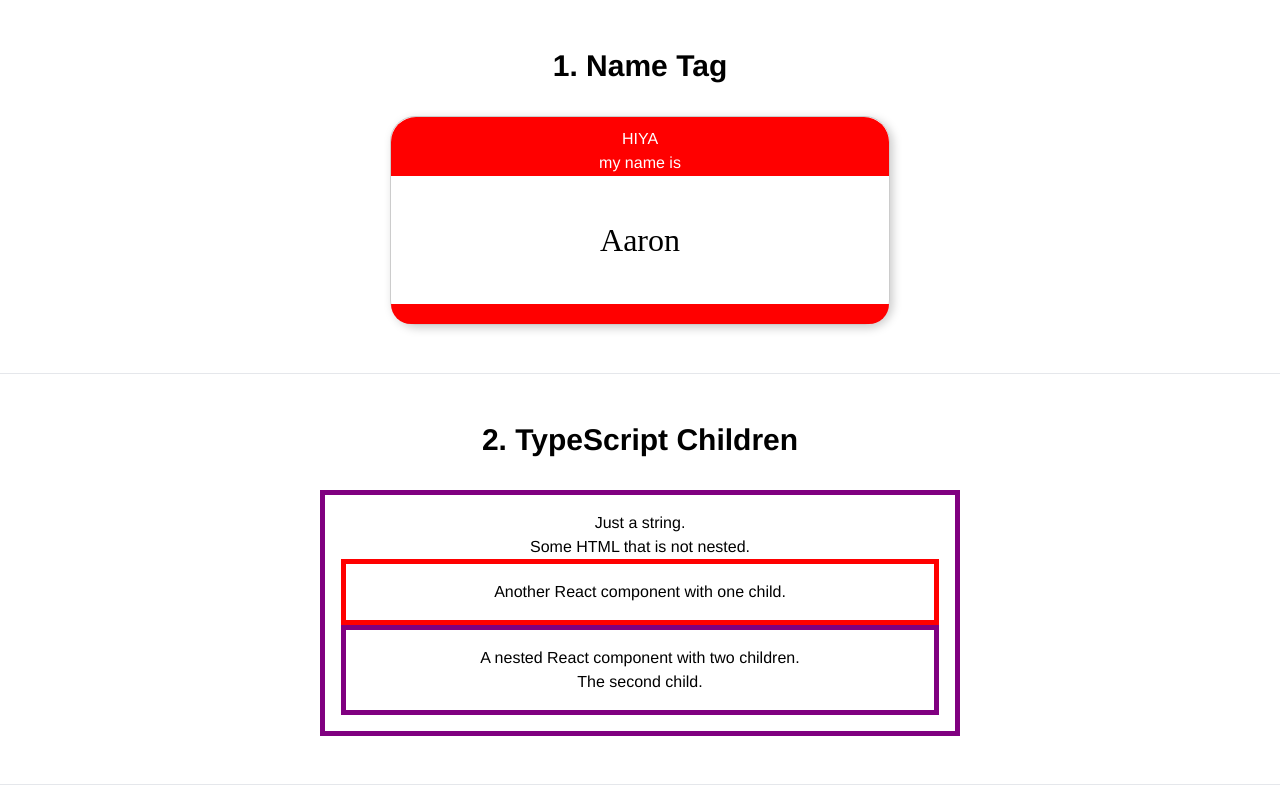
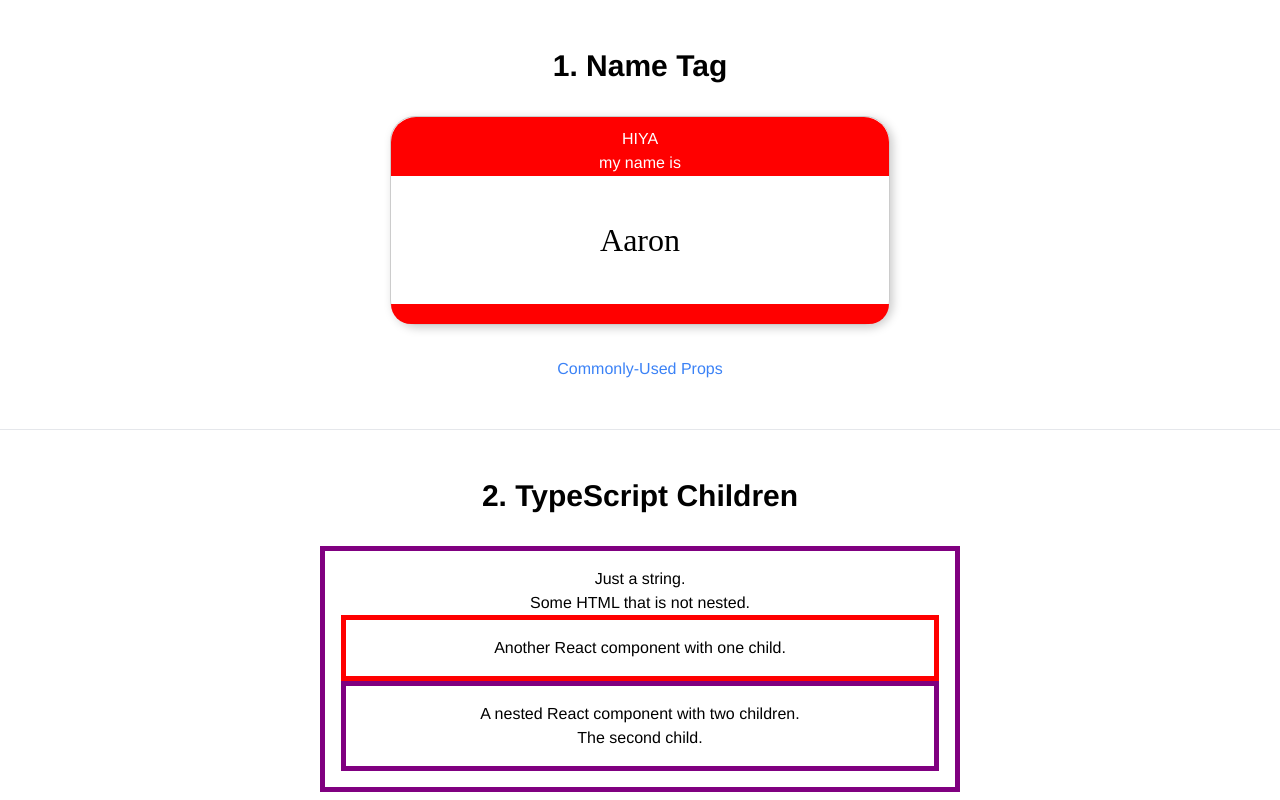
Before and after one commit to arndvs/react-typescript, a React (Create React App) app: page / in a window 1280 px wide. Shown: the top 800 px of the page. Built offline with nearby package versions, Linux system fonts and the light colour scheme.

Commit message:
formatting

```diff
--- a/src/App.tsx
+++ b/src/App.tsx
@@ -10,7 +10,11 @@ function App() {
             <div className="my-12">
                 <h1 className="text-3xl font-bold my-8 ">1. Name Tag</h1>
                 <NameTag />
+                <div className="mt-8"><a className="bold text-blue-500" href="https://stevekinney.github.io/react-and-typescript/commonly-used-props">Commonly-Used Props</a></div>
             </div>
+            <div>
+
+                </div>
             <hr></hr>
             <div className="my-12">
                 <h1 className="text-3xl font-bold my-8 ">2. TypeScript Children</h1>
@@ -26,7 +30,6 @@ function App() {
                 </div>
             </div>
             <hr></hr>
-
       </div>
     </div>
   );
```
